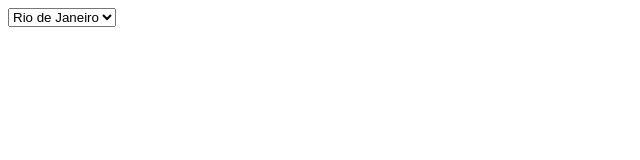
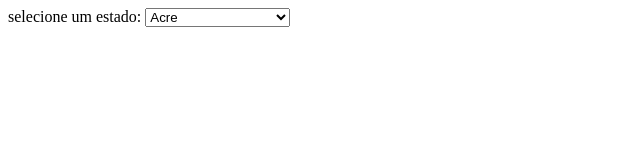
Before and after one commit to pfFabio/front_end_10_09, a plain HTML site: page index.html in a window 1280 px wide. Shown: the whole page, without its empty margins (0-640 px from the left). Drawn offline with Linux system fonts and the light colour scheme.

Commit message:
Update index.html

```diff
--- a/index.html
+++ b/index.html
@@ -6,10 +6,35 @@
     <title>Document</title>
 </head>
 <body>
-    <select name="" id="estados">
-        <option value="Rio de Janeiro"> Rio de Janeiro</option>
-        <option value="Ceará">Ceará</option>
-
+    selecione um estado:
+    <select id="estados" onchange="listacidades()">
+        <option value="AC">Acre</option>
+        <option value="AL">Alagoas</option>
+        <option value="AP">Amapá</option>
+        <option value="AM">Amazonas</option>
+        <option value="BA">Bahia</option>
+        <option value="CE">Ceará</option>
+        <option value="DF">Distrito Federal</option>
+        <option value="ES">Espírito Santo</option>
+        <option value="GO">Goiás</option>
+        <option value="MA">Maranhão</option>
+        <option value="MT">Mato Grosso</option>
+        <option value="MS">Mato Grosso do Sul</option>
+        <option value="MG">Minas Gerais</option>
+        <option value="PA">Pará</option>
+        <option value="PB">Paraíba</option>
+        <option value="PR">Paraná</option>
+        <option value="PE">Pernambuco</option>
+        <option value="PI">Piauí</option>
+        <option value="RJ">Rio de Janeiro</option>
+        <option value="RN">Rio Grande do Norte</option>
+        <option value="RS">Rio Grande do Sul</option>
+        <option value="RO">Rondônia</option>
+        <option value="RR">Roraima</option>
+        <option value="SC">Santa Catarina</option>
+        <option value="SP">São Paulo</option>
+        <option value="SE">Sergipe</option>
+        <option value="TO">Tocantins</option>
     </select>
     <div id="cidades"></div>
 </body>
```
